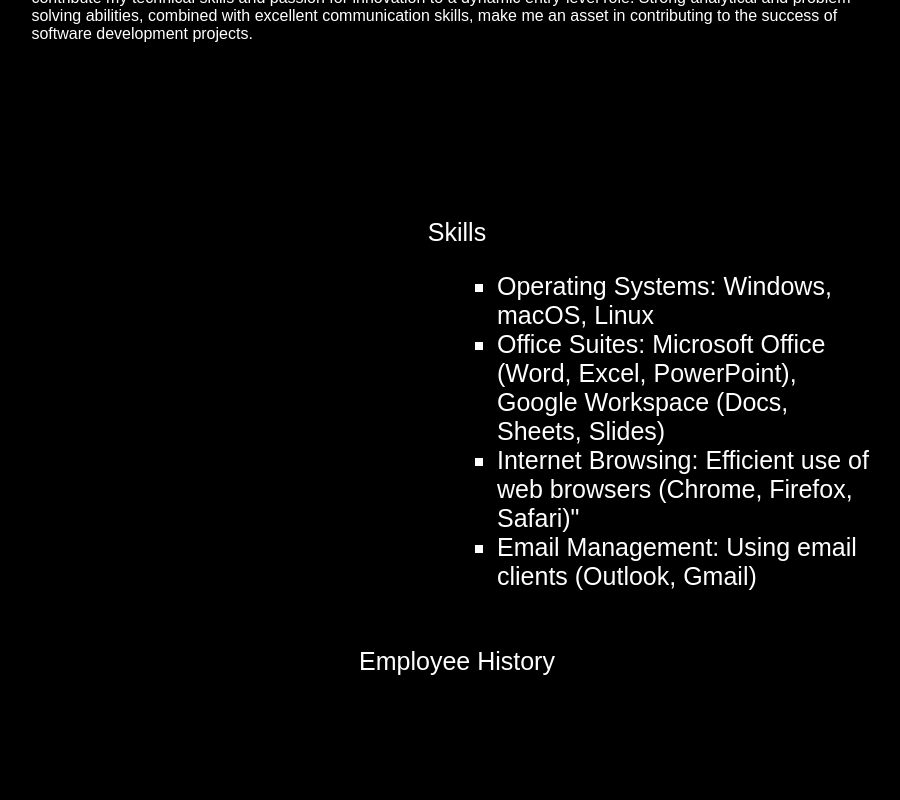
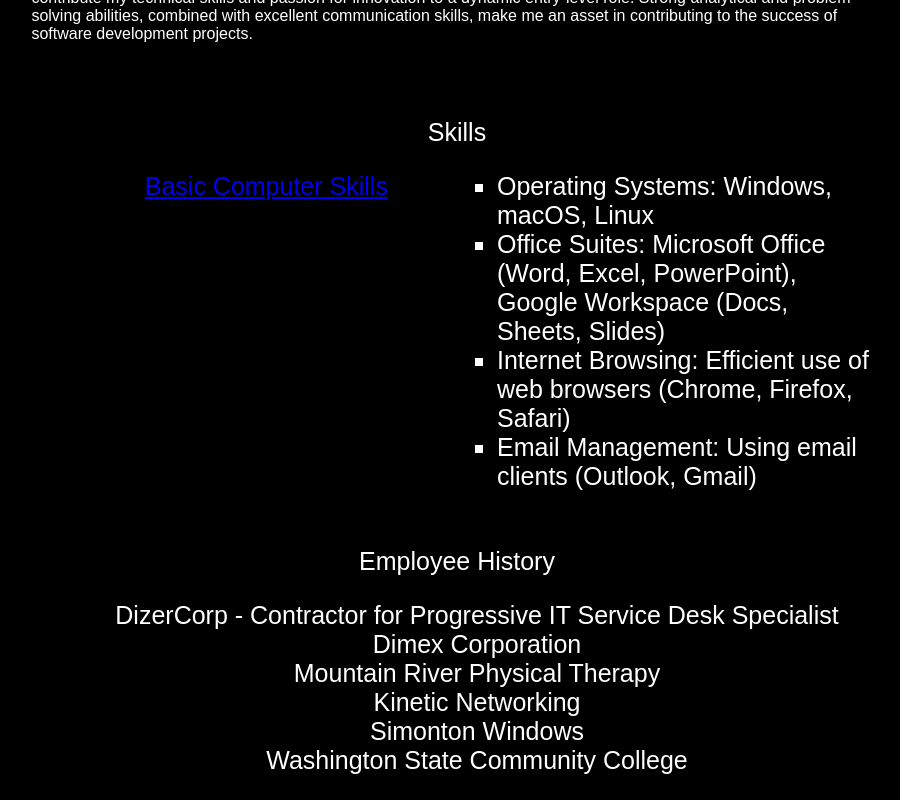
Before and after one commit to johncaldwell4/myprofile_tech, a React (Vite) app in the folder johncaldwell_myprofile/: page / in a window 1280 px wide. Shown: the part 847-1647 px from the top of the page, without its empty margins (211-1111 px from the left). Before the commit the page ends 1606 px from the top, so only its background shows below. Built offline with nearby package versions, Linux system fonts and the light colour scheme.

Commit message:
Added Employment and working on the skills on change when selected.

```diff
--- a/johncaldwell_myprofile/src/App.css
+++ b/johncaldwell_myprofile/src/App.css
@@ -14,7 +14,7 @@
 }
 
 .headerTitle {
-  width: 100%;
+  width: 85%;
   color:white;
   display: flex;
   align-items: center;
@@ -117,5 +117,8 @@
   flex-direction: column;
   width: 50%;
   text-align: center;
+}
 
+.employeeHistory-column li {
+  list-style-type: none;
 }
--- a/johncaldwell_myprofile/src/Contents.jsx
+++ b/johncaldwell_myprofile/src/Contents.jsx
@@ -1,5 +1,5 @@
 import { useState } from "react";
-
+import MyTable from "./Mytable";
 
 
 
@@ -13,7 +13,7 @@
               skills: [
                 <li>Operating Systems: Windows, macOS, Linux</li>,
                 <li>Office Suites: Microsoft Office (Word, Excel, PowerPoint), Google Workspace (Docs, Sheets, Slides)</li>,
-                <li>Internet Browsing: Efficient use of web browsers (Chrome, Firefox, Safari)"</li>,
+                <li>Internet Browsing: Efficient use of web browsers (Chrome, Firefox, Safari)</li>,
                 <li>Email Management: Using email clients (Outlook, Gmail)</li>,
               ]
             },
@@ -40,7 +40,7 @@
               ]
             },
             {
-              category: "Specialized Computer Skills",
+              category: <li>Specialized Computer Skills</li>,
               skills: [
                 <li>Graphic Design: Knowledge in Adobe Creative Suite (Photoshop, Illustrator, InDesign)</li>,
                 <li>3D Modeling: Using software like Blender, AutoCAD</li>,
@@ -108,6 +108,14 @@
                     <div className="skill-column">
 
                         <ul>
+                            <li>
+
+                               <a href="#" onClick={(e) => {
+                                e.preventDefault();
+                               }}>{computerSkills[skill]["category"]}</a>
+
+
+                            </li>
 
                         </ul>
 
@@ -123,6 +131,12 @@
                         <div className="employeeHistory-column">
 
                             <ul>
+                                <li>DizerCorp - Contractor for Progressive IT Service Desk Specialist</li>
+                                <li>Dimex Corporation </li>
+                                <li>Mountain River Physical Therapy </li>
+                                <li>Kinetic Networking</li>
+                                <li>Simonton Windows</li>
+                                <li>Washington State Community College</li>
 
                             </ul>
 
--- /dev/null
+++ b/johncaldwell_myprofile/src/Mytable.jsx
@@ -0,0 +1,56 @@
+import React, { useState } from 'react';
+
+const data = [
+  { link: 'https://example.com', items: ['Item 1', 'Item 2', 'Item 3'] },
+  { link: 'https://example2.com', items: ['Item A', 'Item B'] },
+  // Add more data as needed
+];
+
+const MyTable = () => {
+  const [selectedItems, setSelectedItems] = useState([]);
+
+  const handleLinkClick = (items) => {
+    setSelectedItems(items);
+  };
+
+  return (
+    <div>
+      <table>
+        <thead>
+          <tr>
+            <th>Link</th>
+            <th>Items</th>
+          </tr>
+        </thead>
+        <tbody>
+          {data.map((row, index) => (
+            <tr key={index}>
+              <td>
+                <a
+                  href="#"
+                  onClick={(e) => {
+                    e.preventDefault();
+                    handleLinkClick(row.items);
+                  }}
+                >
+                  {row.link}
+                </a>
+              </td>
+            </tr>
+          ))}
+        </tbody>
+      </table>
+      <div>
+        <h3>Selected Items:</h3>
+        <ul>
+          {selectedItems.map((item, index) => (
+            <li key={index}>{item}</li>
+          ))}
+        </ul>
+      </div>
+    </div>
+  );
+};
+
+
+export default MyTable;
```
